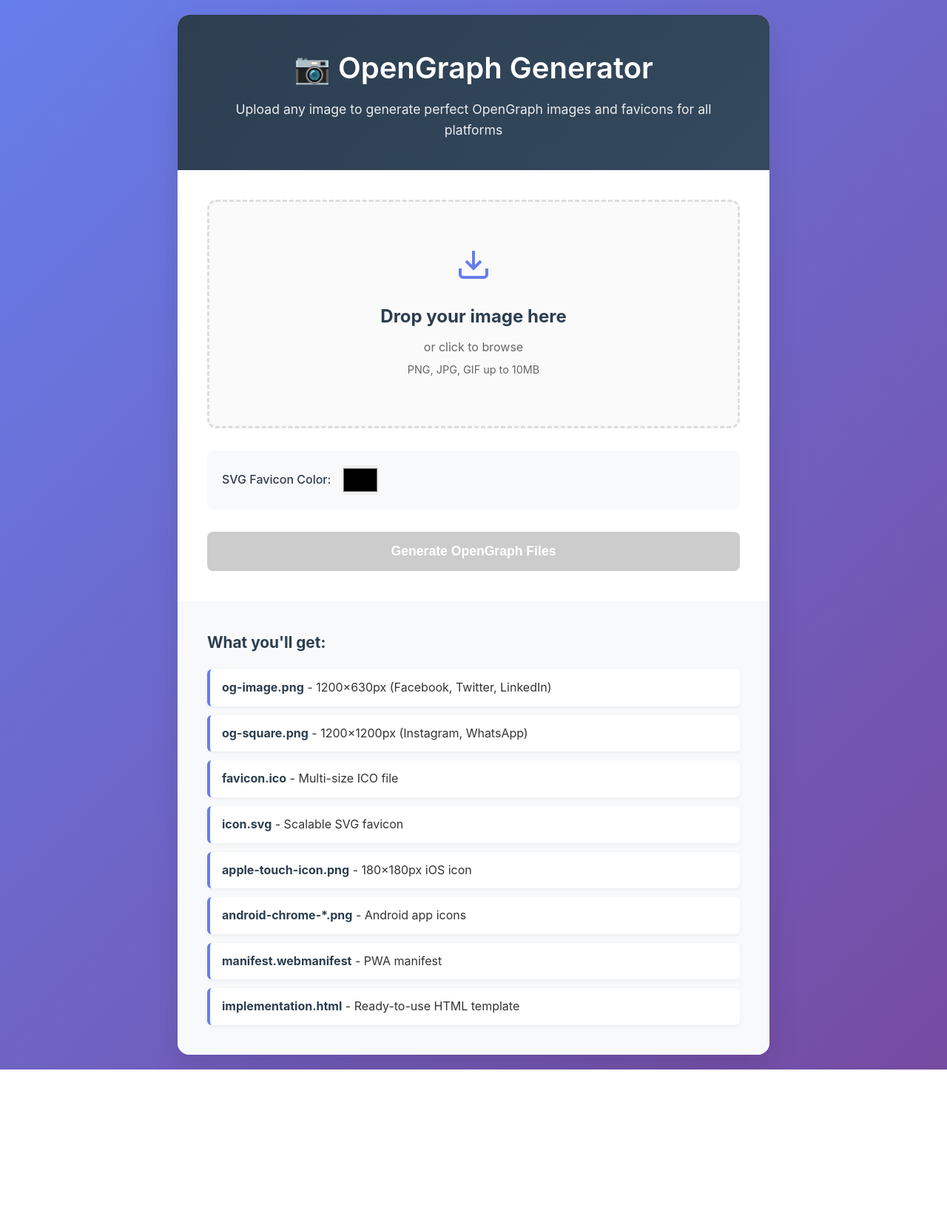
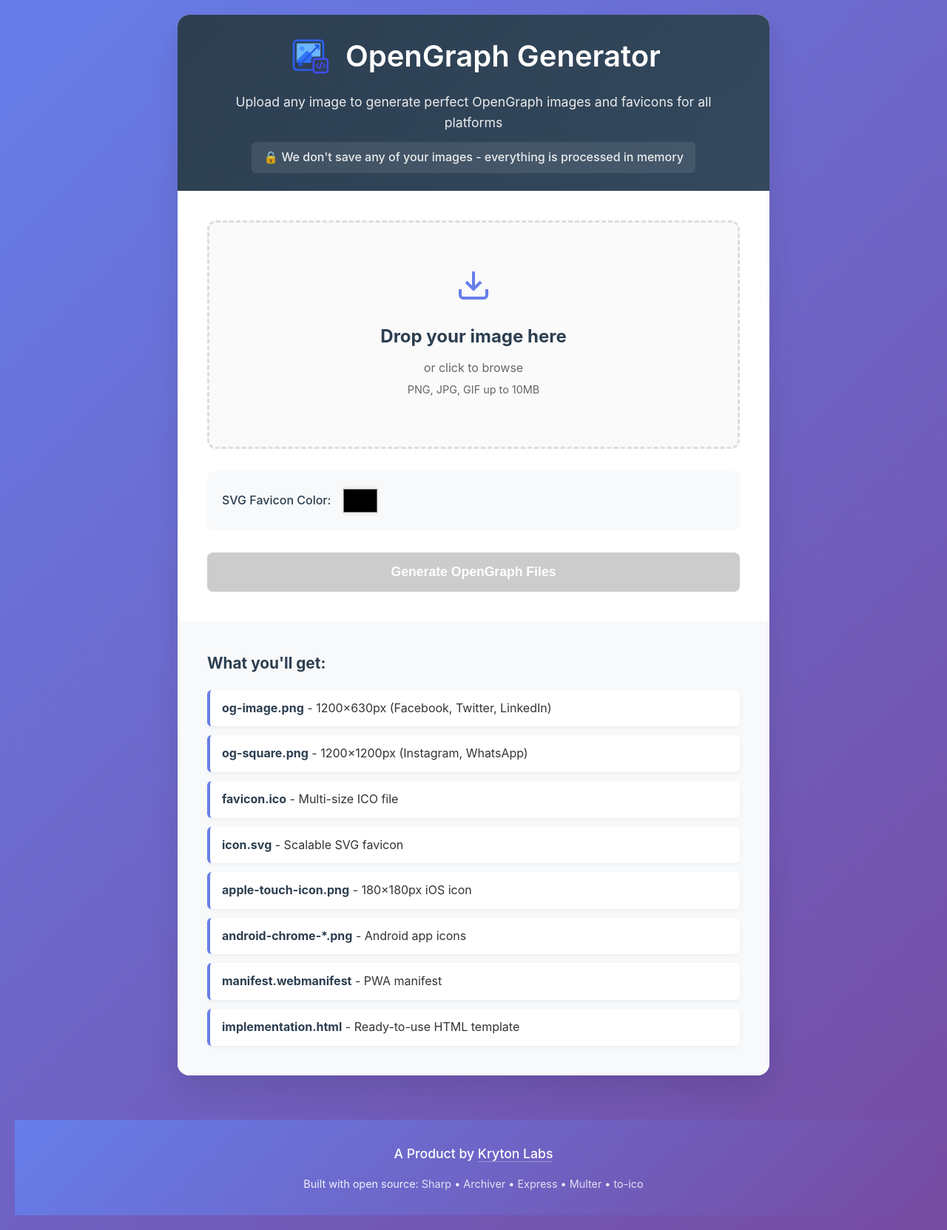
Before and after one commit to kmanan/opengraph-generator, a plain HTML site: page public/index.html in a window 1280 px wide. Shown: the whole page at 74% size. Before the commit the page ends 1446 px from the top, so only its background shows below. Drawn offline with Linux system fonts and the light colour scheme.

Commit message:
Add Google Analytics tracking and enhance header/footer design
- Integrated Google tag (gtag.js) for analytics tracking
- Updated header with improved styling and added image logo
- Added a footer with product attribution and open source acknowledgments
- Enhanced overall layout and visual appeal of the index page

```diff
--- a/public/index.html
+++ b/public/index.html
@@ -61,13 +61,24 @@
     <meta property="article:publisher" content="https://opengraph.krytonlabs.com/" />
     <link rel="canonical" href="https://opengraph.krytonlabs.com/" />
 
+    <!-- Google tag (gtag.js) -->
+    <script async src="https://www.googletagmanager.com/gtag/js?id=G-22X852JLRD"></script>
+    <script>
+      window.dataLayer = window.dataLayer || [];
+      function gtag(){dataLayer.push(arguments);}
+      gtag('js', new Date());
+
+      gtag('config', 'G-22X852JLRD');
+    </script>
+
     <link rel="stylesheet" href="style.css">
 </head>
 <body>
     <div class="container">
-        <header>
-            <h1>📷 OpenGraph Generator</h1>
-            <p>Upload any image to generate perfect OpenGraph images and favicons for all platforms</p>
+        <header style="padding: 24px 40px !important;">
+            <h1 style="display: flex; align-items: center; justify-content: center; margin-bottom: 16px !important;"><img src="og-og/og-square.png" alt="Kryton Labs" style="width: 64px; height: 64px; margin-right: 16px;"> OpenGraph Generator</h1>
+            <p style="margin-bottom: 12px;">Upload any image to generate perfect OpenGraph images and favicons for all platforms</p>
+            <p style="font-size: 1rem; color: #ffffff; margin: 0; font-weight: 500; background: rgba(255,255,255,0.1); padding: 8px 16px; border-radius: 6px; display: inline-block;">🔒 We don't save any of your images - everything is processed in memory</p>
         </header>
 
         <div class="upload-section">
@@ -134,6 +145,20 @@
         </div>
     </div>
 
+    <footer style="text-align: center; padding: 32px 20px; margin-top: 60px; background: linear-gradient(135deg, #667eea 0%, #764ba2 100%); color: white;">
+        <div style="margin-bottom: 16px;">
+            <p style="margin: 0; font-size: 1.1em; font-weight: 500;">A Product by <a href="https://krytonlabs.com" target="_blank" style="color: white; text-decoration: none; border-bottom: 1px solid rgba(255,255,255,0.3);">Kryton Labs</a></p>
+        </div>
+        <div style="font-size: 0.9em; opacity: 0.9; line-height: 1.5;">
+            <p style="margin: 0;">Built with open source:
+            <a href="https://github.com/lovell/sharp" target="_blank" style="color: rgba(255,255,255,0.9); text-decoration: none;">Sharp</a> •
+            <a href="https://github.com/archiverjs/node-archiver" target="_blank" style="color: rgba(255,255,255,0.9); text-decoration: none;">Archiver</a> •
+            <a href="https://github.com/expressjs/express" target="_blank" style="color: rgba(255,255,255,0.9); text-decoration: none;">Express</a> •
+            <a href="https://github.com/expressjs/multer" target="_blank" style="color: rgba(255,255,255,0.9); text-decoration: none;">Multer</a> •
+            <a href="https://github.com/kevva/to-ico" target="_blank" style="color: rgba(255,255,255,0.9); text-decoration: none;">to-ico</a></p>
+        </div>
+    </footer>
+
     <script src="script.js"></script>
 </body>
 </html>
```
